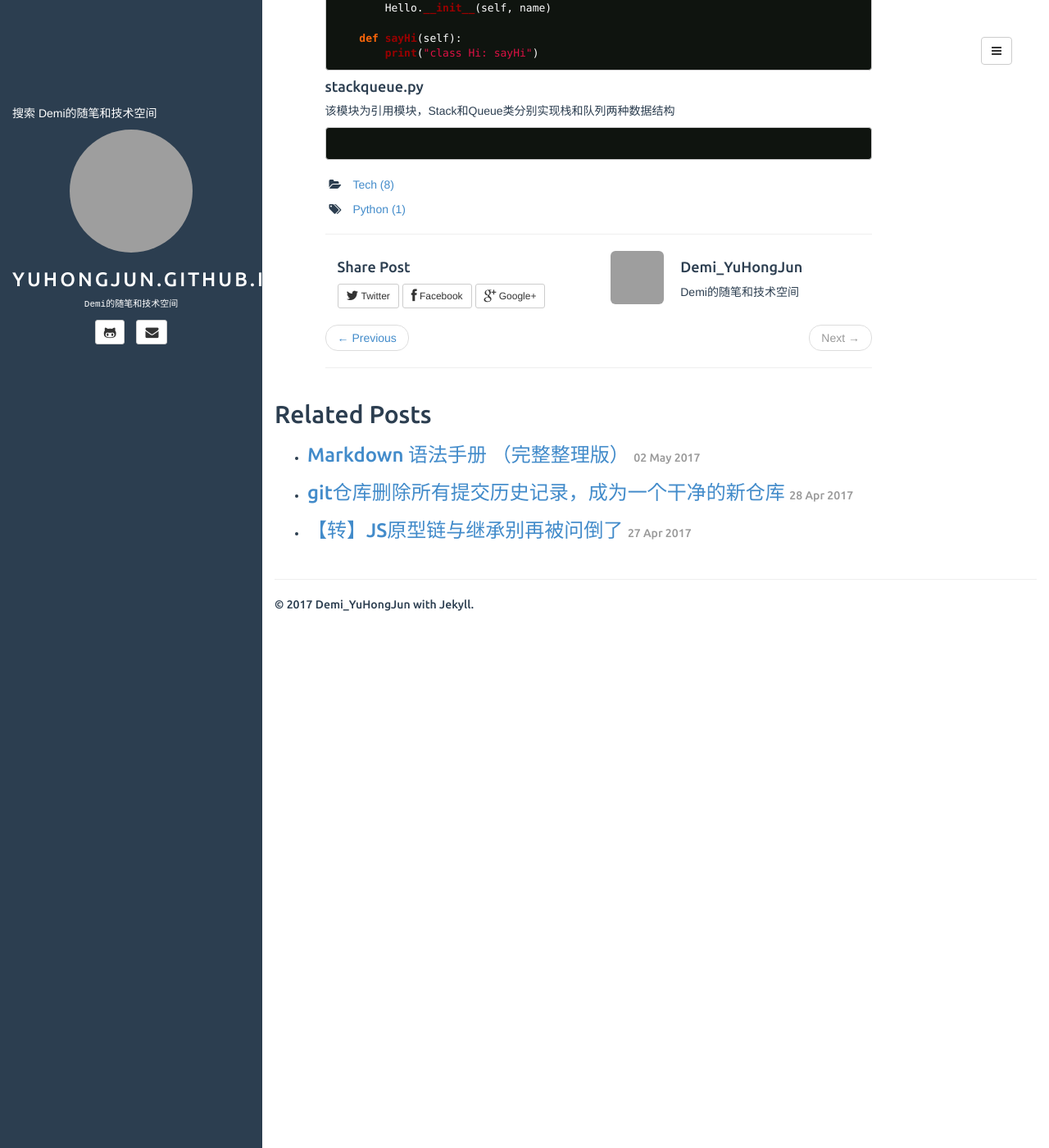
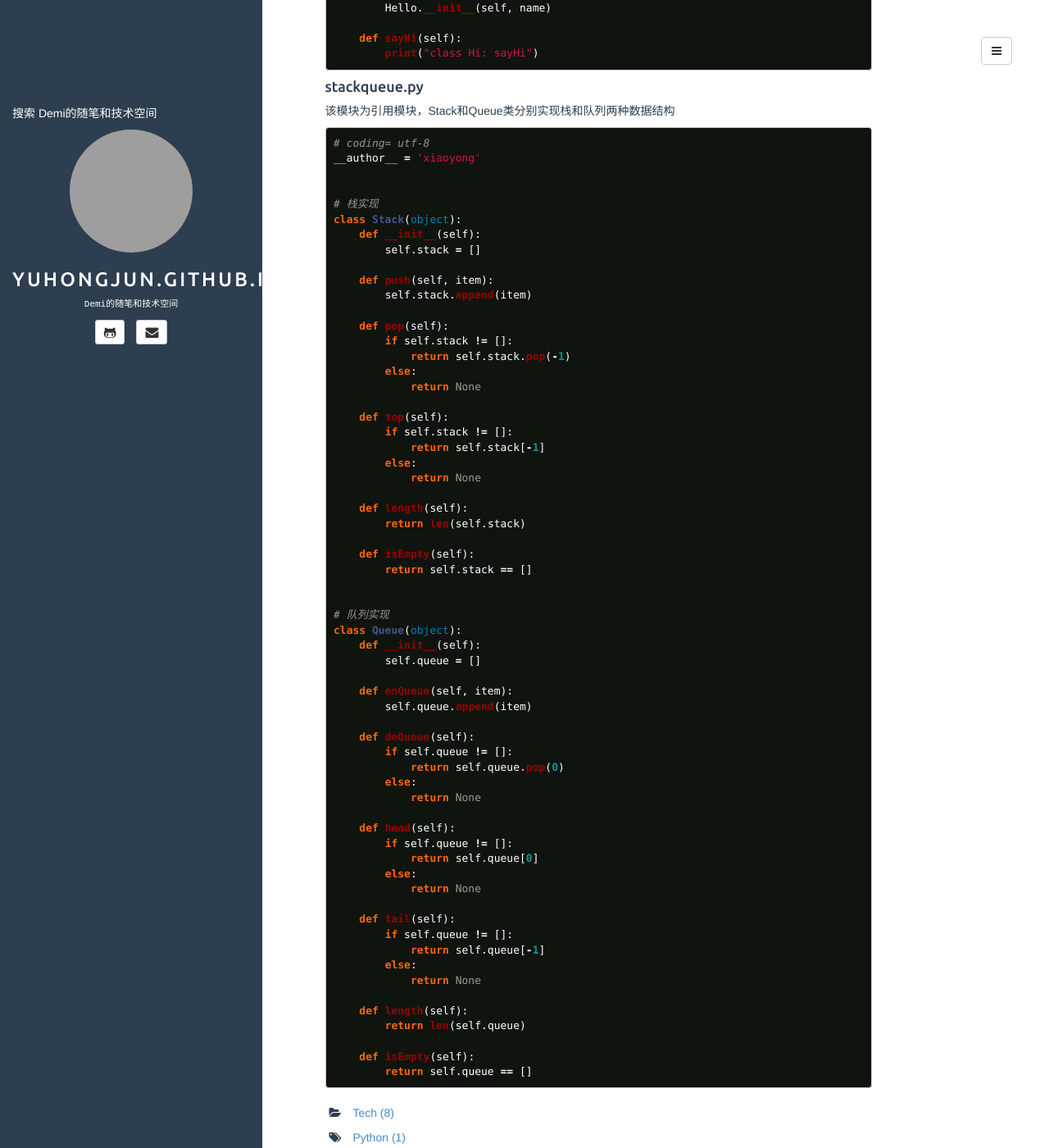
Before and after one commit to YuHongJun/YuHongJun.github.io, a Jekyll site: the page built from _posts/2017-05-07-Python基础知识实例讲解.md, in a window 1280 px wide and 1400 px high, scrolled down 4699 px. Shown: the whole window at 82% size. Built offline with Jekyll 4.4.1, drawn with Linux system fonts in a browser that asks for light colours; comment, search, counter and statistics services are not loaded; grey boxes are pictures that could not be loaded.

Commit message:
2017-05-08 python basic

````diff
--- a/_posts/2017-05-07-Python基础知识实例讲解.md
+++ b/_posts/2017-05-07-Python基础知识实例讲解.md
@@ -261,5 +261,66 @@ class Hi(Hello):
 该模块为引用模块，Stack和Queue类分别实现栈和队列两种数据结构
 
 ```python
+# coding= utf-8
+__author__ = 'xiaoyong'
 
+
+# 栈实现
+class Stack(object):
+    def __init__(self):
+        self.stack = []
+
+    def push(self, item):
+        self.stack.append(item)
+
+    def pop(self):
+        if self.stack != []:
+            return self.stack.pop(-1)
+        else:
+            return None
+
+    def top(self):
+        if self.stack != []:
+            return self.stack[-1]
+        else:
+            return None
+
+    def length(self):
+        return len(self.stack)
+
+    def isEmpty(self):
+        return self.stack == []
+
+
+# 队列实现
+class Queue(object):
+    def __init__(self):
+        self.queue = []
+
+    def enQueue(self, item):
+        self.queue.append(item)
+
+    def deQueue(self):
+        if self.queue != []:
+            return self.queue.pop(0)
+        else:
+            return None
+
+    def head(self):
+        if self.queue != []:
+            return self.queue[0]
+        else:
+            return None
+
+    def tail(self):
+        if self.queue != []:
+            return self.queue[-1]
+        else:
+            return None
+
+    def length(self):
+        return len(self.queue)
+
+    def isEmpty(self):
+        return self.queue == []
 ```
````
